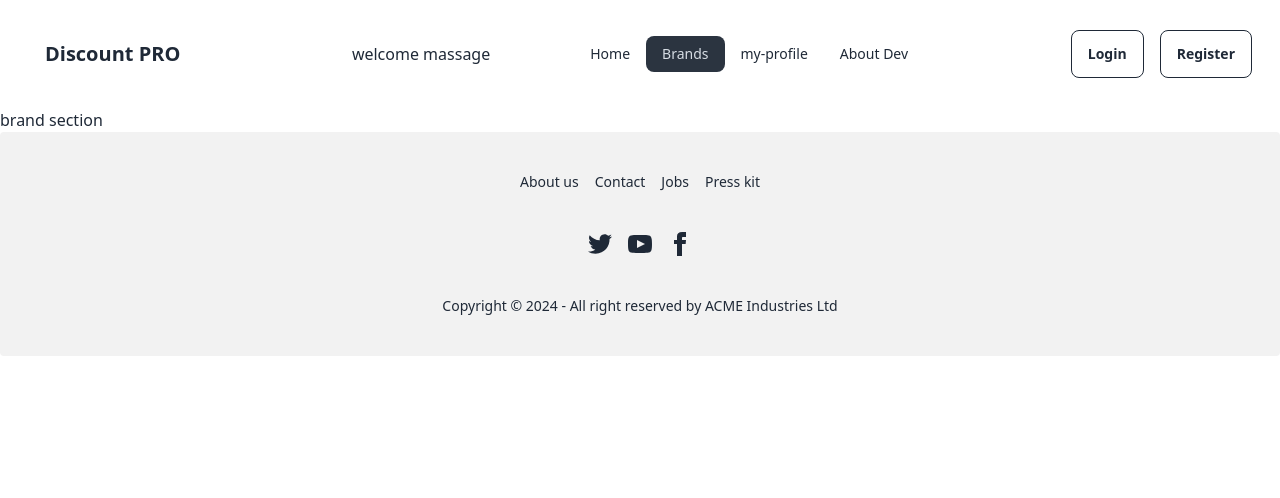
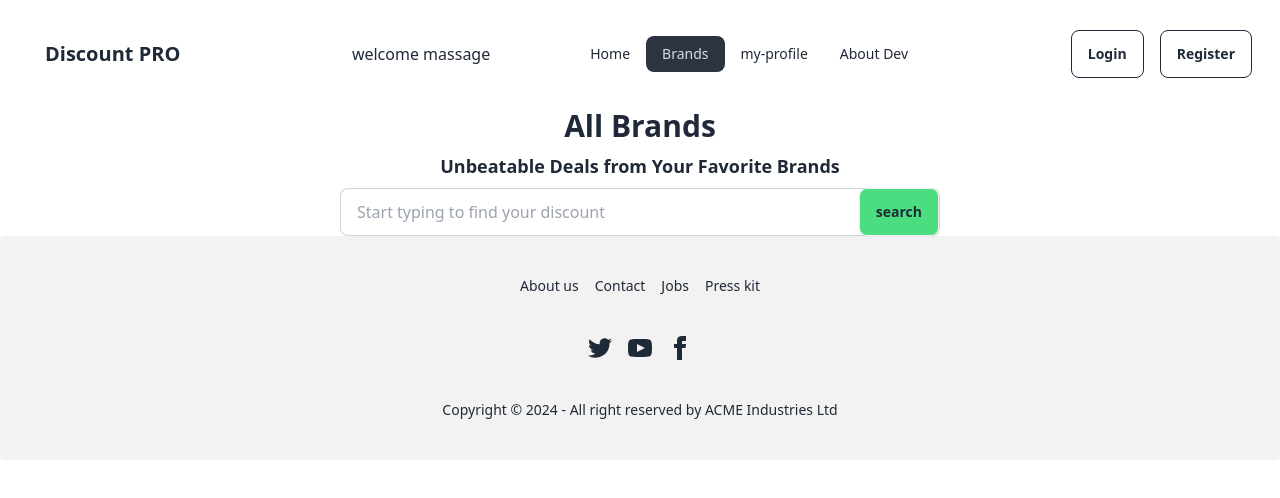
Before and after one commit to mubashirbappi5/Discount-pro-v1, a React (Vite) app: page /brands in a window 1280 px wide. Shown: the top 498 px of the page. Built offline with nearby package versions, Linux system fonts and the light colour scheme.

Commit message:
brands header update

```diff
--- a/src/Pages/Brands.jsx
+++ b/src/Pages/Brands.jsx
@@ -2,9 +2,18 @@ import React from 'react';
 
 const Brands = () => {
     return (
-        <div>
-            <h1>brand section</h1>
+        <div className='w-11/12 mx-auto'>
+            <section>
+           <div className=' flex flex-col gap-2 items-center'>
+           <h1 className='text-3xl font-bold'>All Brands</h1>
+           <h4 className='text-lg font-semibold'>Unbeatable Deals from Your Favorite Brands</h4>
+           <label className="input input-bordered w-[600px] flex items-center pr-0 ">
+  <input type="text" className="grow" placeholder="Start typing to find your discount" />
+  <button className='btn bg-green-400 font-semibold'> search</button>
+</label>
+           </div>
 
+            </section>
         </div>
     );
 };
--- a/src/Pages/Home.jsx
+++ b/src/Pages/Home.jsx
@@ -18,7 +18,7 @@ const Home = () => {
            <h1 className="text-4xl font-bold text-center"> Top Brands </h1>
            <Marquee pauseOnHover={true}>
 
-           {
+           {Array.isArray(data) &&
             data.filter(  data => data.rating >4.6).map(data=>  <TopBrands key={data.id} data={data}/>)
            }
 
@@ -29,7 +29,7 @@ const Home = () => {
                 <h1 className='text-3xl font-bold text-center'>Brands on Sale</h1>
 
              <div className='grid grid-cols-4 gap-4 my-10'>
-             {
+             {Array.isArray(data) &&
                  data.filter(data=>data.isSaleOn===true).map(data=><BrandsonSale key={data.id} data={data}/>)
               }
              </div>
```
